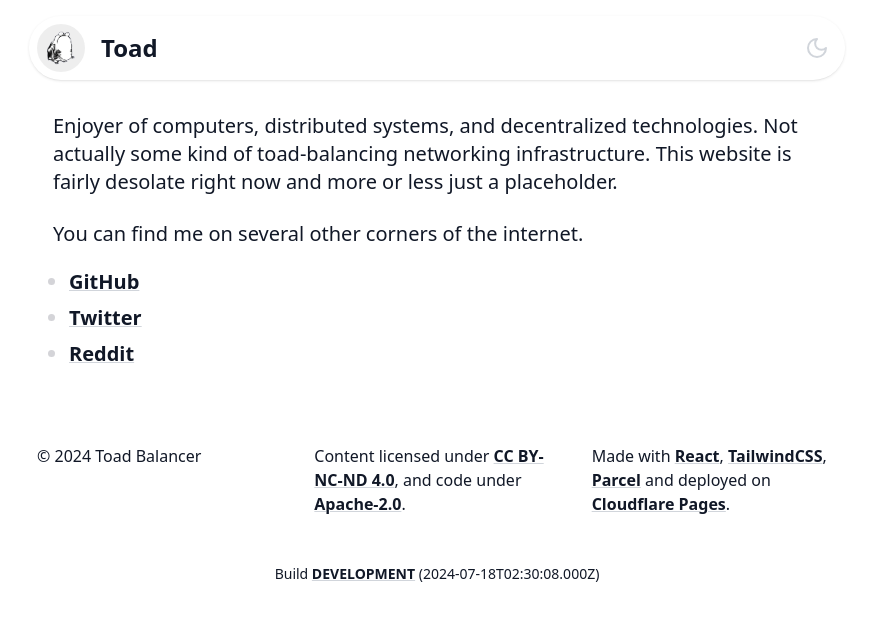
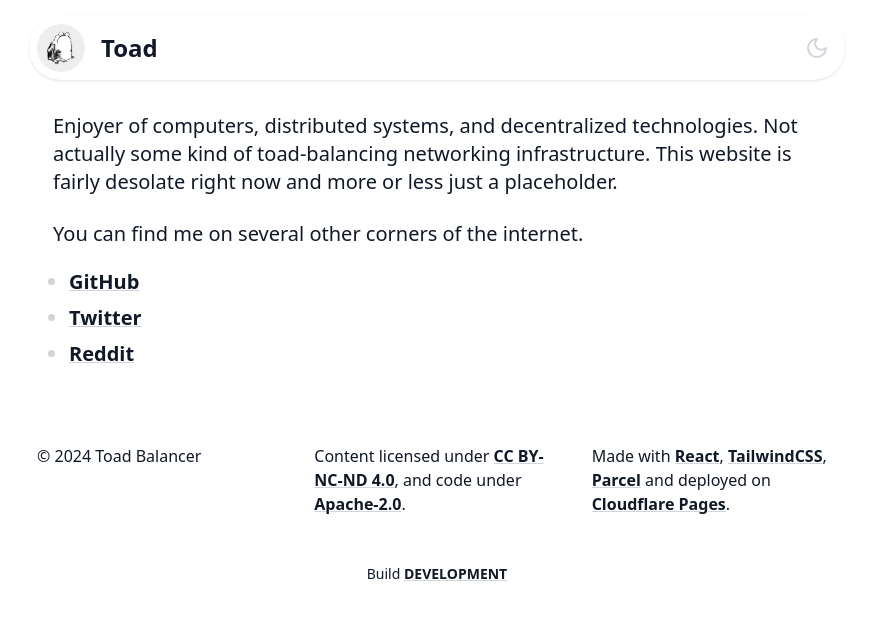
Before and after one commit to toadbalancer/www, a React (Vite) app: page / in a window 1280 px wide. Shown: the top 620 px of the page, without its empty margins (203-1076 px from the left). Built offline with nearby package versions, Linux system fonts and the light colour scheme.

Commit message:
Remove time from build

```diff
--- a/src/components/footer.tsx
+++ b/src/components/footer.tsx
@@ -72,7 +72,6 @@ const BuildAndDate = () => {
     const commitShort = process.env.HEAD_GIT_COMMIT_SHORT || "DEVELOPMENT";
     return commitShort;
   };
-  const currentTime = () => new Date().toISOString();
 
   return (
     <p className="text-center text-sm">
@@ -82,8 +81,7 @@ const BuildAndDate = () => {
         className="font-bold underline decoration-from-font decoration-solid	decoration-gray-300"
       >
         {currentBuildShort()}
-      </a>{" "}
-      ({currentTime()})
+      </a>
     </p>
   );
 };
```
Also changed, not shown: 9 other files (tests, documents, lock files or other folders).
